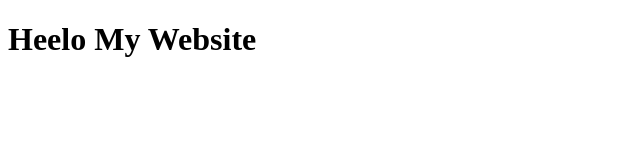
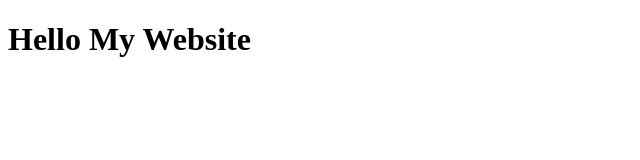
Before and after one commit to acgpoto/NowgoHome, a plain HTML site: page index.html in a window 1280 px wide. Shown: the whole page, without its empty margins (0-640 px from the left). Drawn offline with Linux system fonts and the light colour scheme.

Commit message:
Update index.html

```diff
--- a/index.html
+++ b/index.html
@@ -9,7 +9,7 @@
 </script>
 </head>
  <body>
- <h1>Heelo My Website</h1>
+ <h1>Hello My Website</h1>
 
 
  </body>
```
